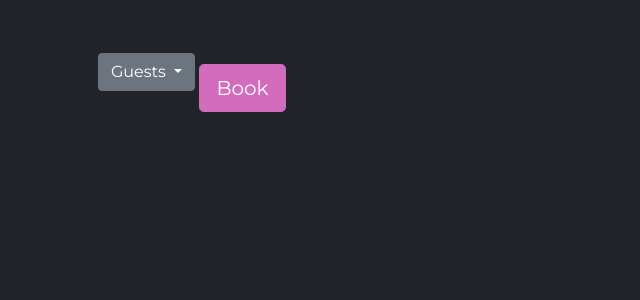
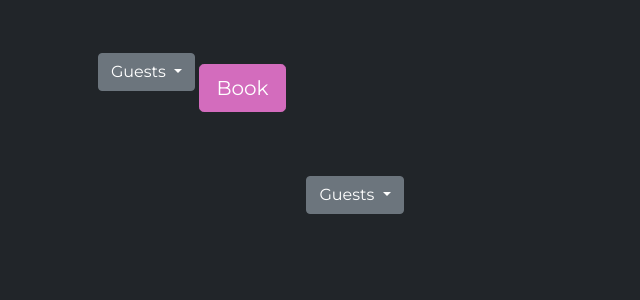
Before and after one commit to CHAMPION316/Gourmet-Chow-Restaurant, a Django app: page /book.html/ in a window 1280 px wide. Shown: the part 78-378 px from the top of the page, without its empty margins (0-640 px from the left). Run offline with Django 3.2, Linux system fonts and the light colour scheme.

Commit message:
Update book.html elements

```diff
--- a/templates/book.html
+++ b/templates/book.html
@@ -24,17 +24,27 @@
     </div>
 </div>
 
-<div class="container">
-    <div class="row justify-content-center">
-        <form action="">
-            <div class="col-4">
-            One of two columns
+<div class="container-sm">
+    <form action="">
+        <div class="row align-items-start text-center">
+            <div class="col">
+                <div class="btn-group">
+                    <button class="btn btn-secondary dropdown-toggle" type="button" id="defaultDropdown" data-bs-toggle="dropdown" data-bs-auto-close="true" aria-expanded="false">
+                    Guests
+                    </button>
+                    <ul class="dropdown-menu" aria-labelledby="defaultDropdown">
+                    <li><a class="dropdown-item" href="#">2 Guests</a></li>
+                    <li><a class="dropdown-item" href="#">3 Guests</a></li>
+                    <li><a class="dropdown-item" href="#">4 Guests</a></li>
+                    <li><a class="dropdown-item" href="#">5 Guests</a></li>
+                    <li><a class="dropdown-item" href="#">6 Guests</a></li>
+                    </ul>
+                </div>
             </div>
-            <div class="col-4">
-            One of two columns
+            <div class="col">
+              One of three columns
             </div>
-        </form>
-    </div>
+    </form>
 </div>
 
 {% endblock content %}
```
